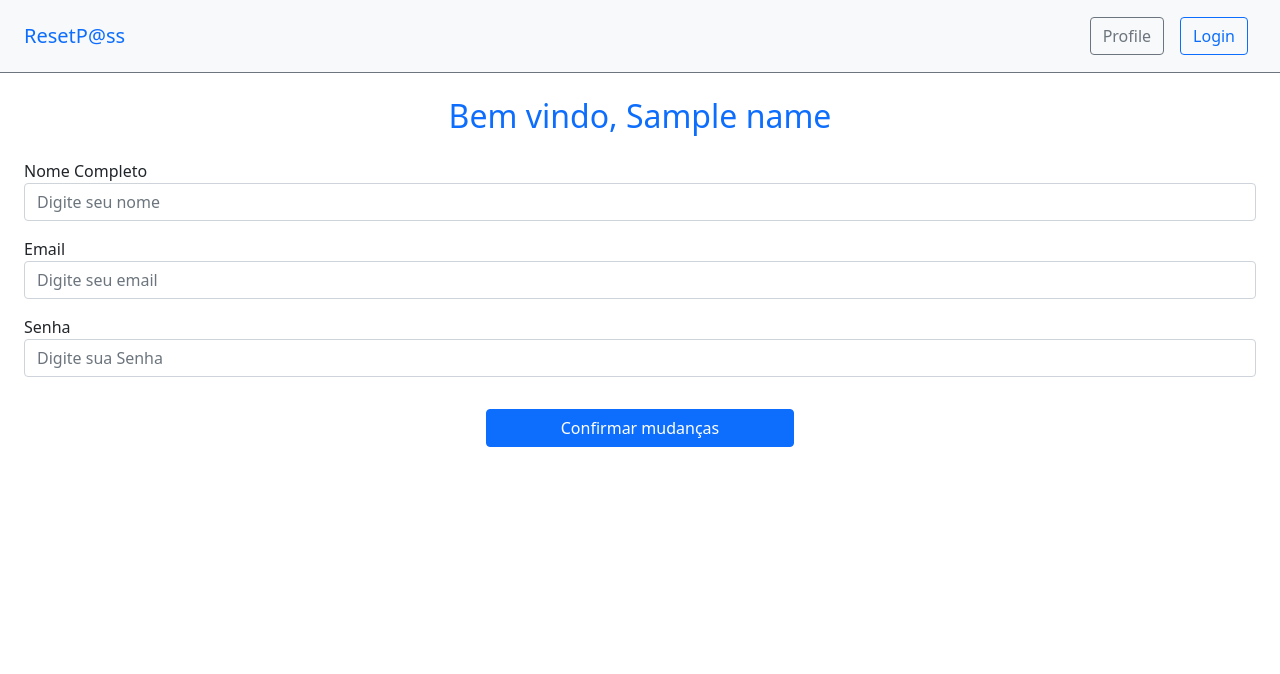
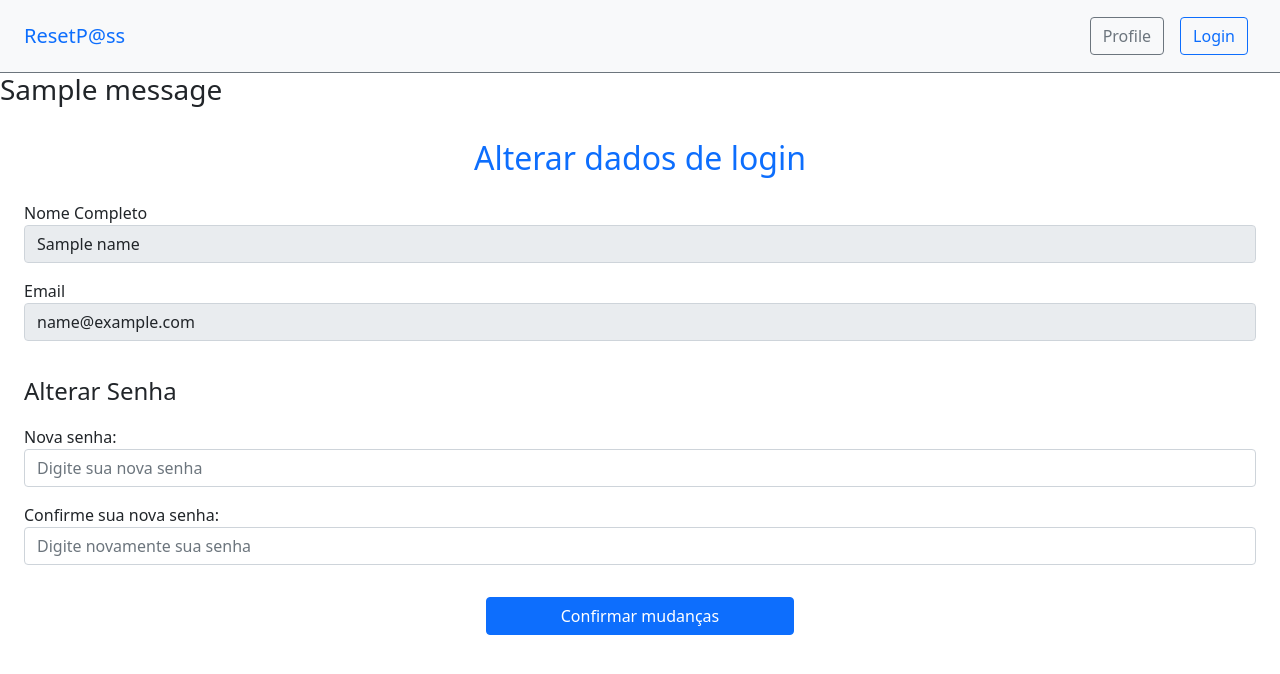
Before and after one commit to MariMatos2112/ResetPass, a Python web app: template templates/profile.html in a window 1280 px wide. Shown: the top 674 px of the page. Run offline with Jinja, Linux system fonts and the light colour scheme; the template is opened without the code that fills it: most values are stand-ins (such as "Sample title", 1, 10 or a date in 2020); one stand-in notice (Sample message) is shown.

Commit message:
Update html files

```diff
--- a/templates/index.html
+++ b/templates/index.html
@@ -2,5 +2,5 @@
 {% block head %} {{ super() }} {% endblock %}
 
 {% block content %}
-<h1>Você está logado como: {{ name }}</h1>
+<h1>Bem vindo, {{ name }}</h1>
 {% endblock %}
--- a/templates/profile.html
+++ b/templates/profile.html
@@ -1,23 +1,68 @@
-{% extends 'base.html' %}
-{% block head %} {{ super() }} {% endblock %}
+{% extends 'base.html' %} {% block head %} {{ super() }} {% endblock %} {% block
+content%}
 
-{% block content%}
-<h2 class="px-4 pb-2 pt-4 text-primary text-center">Bem vindo, {{ name }}</h2>
+{% with messages = get_flashed_messages() %}
+    {% if messages %}
+        {% for message in messages %}
+            <h3>{{ message }}</h3>
+        {% endfor %}
+    {% endif %}
+{% endwith %}
+
+<h2 class="px-4 pb-2 pt-4 text-primary text-center">Alterar dados de login</h2>
 <form class="px-4" method="post" action="/profile">
+  <div class="form-group py-2">
+    <label for="name">Nome Completo</label>
+    <input
+      class="form-control"
+      id="name"
+      name="name"
+      aria-describedby="userName"
+      value="{{ name }}"
+      disabled
+    />
+  </div>
+  <div class="form-group py-2">
+    <label for="email">Email</label>
+    <input
+      type="email"
+      class="form-control"
+      id="email"
+      name="email"
+      aria-describedby="emailHelp"
+      value="{{ email }}"
+      disabled
+    />
+  </div>
+
+  <fieldset class="mt-4">
+    <legend>Alterar Senha</legend>
     <div class="form-group py-2">
-        <label for="name">Nome Completo</label>
-        <input class="form-control" id="name" name="name" aria-describedby="userName" placeholder="Digite seu nome">
+      <label for="password">Nova senha:</label>
+      <input
+        type="password"
+        class="form-control"
+        id="new_password"
+        name="new_password"
+        placeholder="Digite sua nova senha"
+        required
+      />
     </div>
     <div class="form-group py-2">
-        <label for="email">Email</label>
-        <input type="email" class="form-control" id="email" name="email" aria-describedby="emailHelp" placeholder="Digite seu email">
+      <label for="password">Confirme sua nova senha:</label>
+      <input
+        type="password"
+        class="form-control"
+        id="new_password_confirmation"
+        name="new_password_confirmation"
+        placeholder="Digite novamente sua senha"
+      />
     </div>
-    <div class="form-group py-2">
-        <label for="password">Senha</label>
-        <input type="password" class="form-control" id="new_password" name="new_password" placeholder="Digite sua Senha">
-    </div>
-    <div class="w-100 d-flex justify-content-center">
-        <button type="submit" class="btn btn-primary w-25 mt-4">Confirmar mudanças</button>
+  </fieldset>
+  <div class="w-100 d-flex justify-content-center">
+      <button type="submit" class="btn btn-primary w-25 mt-4">
+        Confirmar mudanças
+      </button>
     </div>
 </form>
 {% endblock %}
```
Also changed, not shown: templates/login.html (+7 -0 lines).
